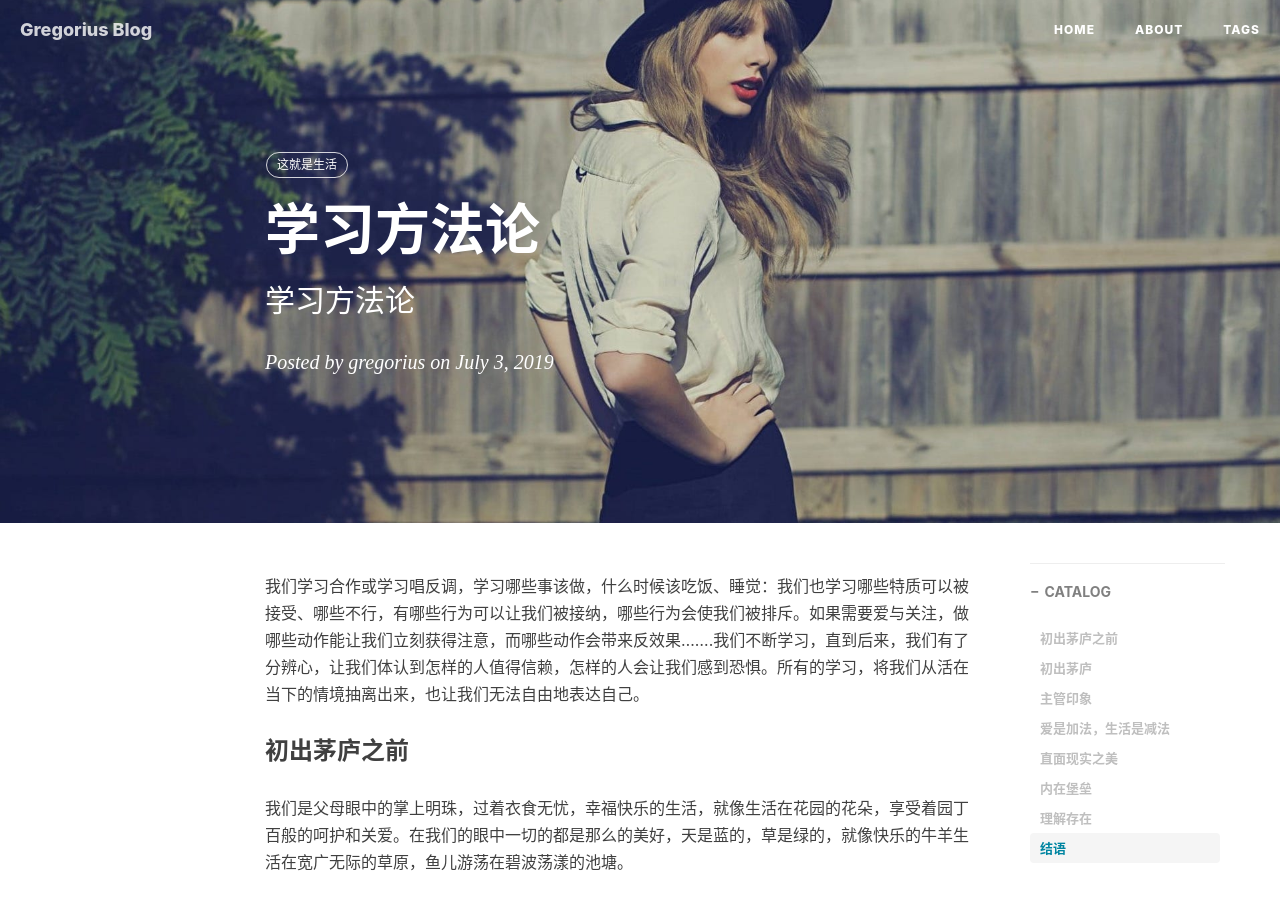
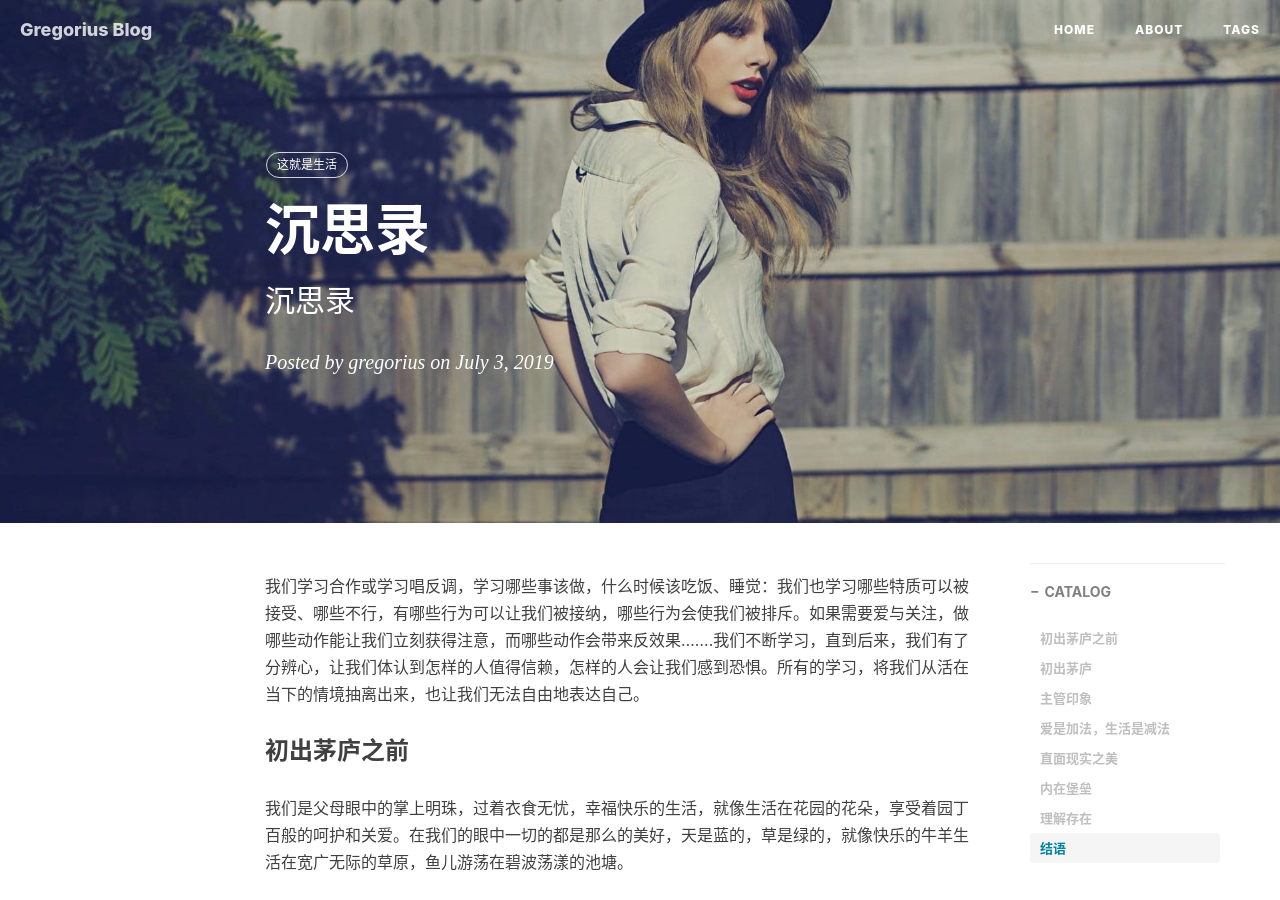
Before and after one commit to gregoriusxu/gregoriusxu.github.io, a Jekyll site: the page built from _posts/2019-07-03-沉思录.md, in a window 1280 px wide and 900 px high. Built offline with Jekyll 4.4.1, drawn with Linux system fonts in a browser that asks for light colours; nearby versions of some CDN libraries; comment, search, counter and statistics services are not loaded.

Commit message:
修改标题

```diff
--- a/_posts/2019-07-03-沉思录.md
+++ b/_posts/2019-07-03-沉思录.md
@@ -1,7 +1,7 @@
 ---
 layout:     post
-title:      学习方法论
-subtitle:   学习方法论
+title:      沉思录
+subtitle:   沉思录
 date:       2019-07-03
 author:     gregorius
 header-img: img/post-bg-swift.jpg
```
